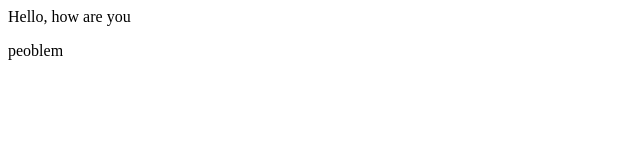
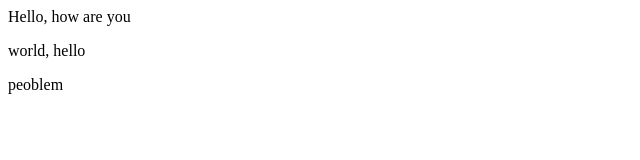
Before and after one commit to Israel-Ogunsua/demo-learning-, a plain HTML site: page index.html in a window 1280 px wide. Shown: the full height of the page, 0-640 px from the left. Drawn offline with Linux system fonts and the light colour scheme.

Commit message:
new update

```diff
--- a/index.html
+++ b/index.html
@@ -1,2 +1,3 @@
 <div>Hello, how are you</div>
+<p>world, hello </p>
 <p> peoblem</p>
```
